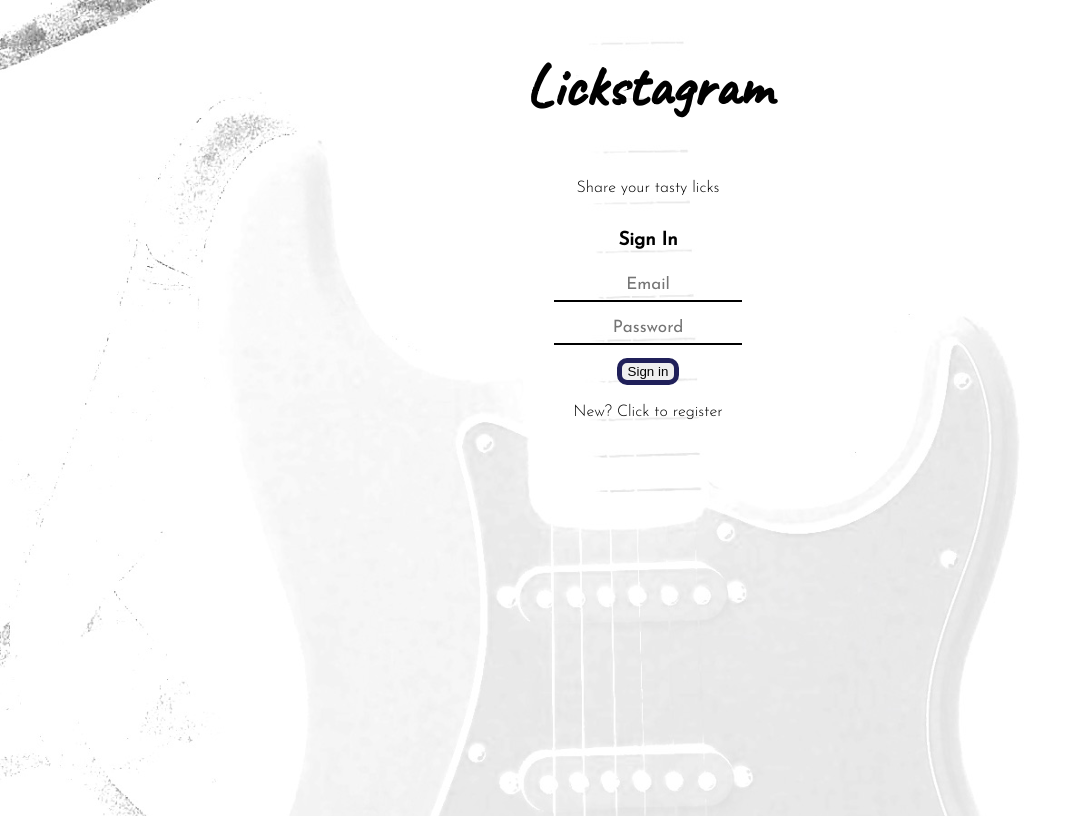
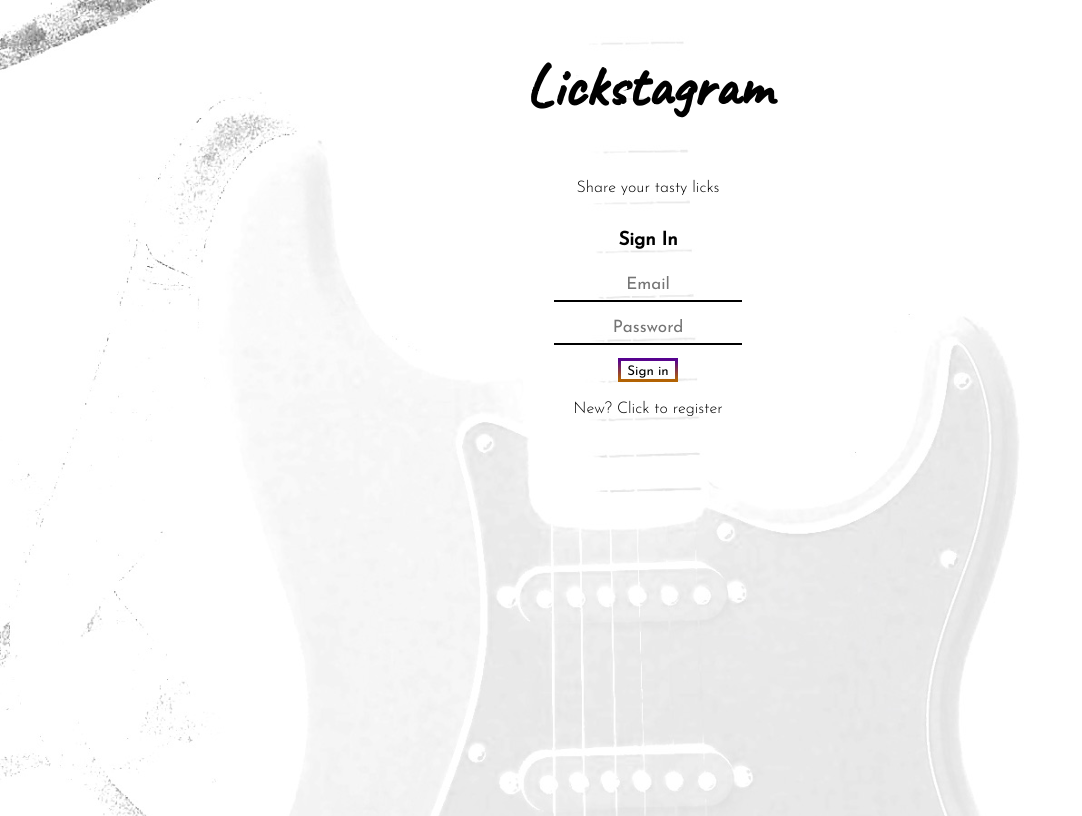
Before and after one commit to fractalscape13/lickstagram, a React (Create React App) app: page / in a window 1280 px wide. Shown: the whole page, without its empty margins (0-1082 px from the left). Built offline with nearby package versions, Linux system fonts and the light colour scheme; no server answers.

Commit message:
update button styling

```diff
--- a/src/App.css
+++ b/src/App.css
@@ -95,9 +95,14 @@ h2 {
 }
 
 button {
-  border: 5px solid rgb(32, 32, 90);
-  border-radius: 10px;
+  padding-top: 4px;
+  font-family: inherit;
   margin: 3px;
+  border-width: 3px;
+  border-image:
+  linear-gradient(rgb(85, 1, 145), rgb(180, 100, 1)) 1;
+  border-radius: 10em;
+  background-color: transparent;
 }
 
 button:hover {
@@ -141,6 +146,7 @@ a {
   text-decoration: none;
   width: 50px;
   height: 50px;
+  color: indigo;
   /* color: black; */
 }
 
@@ -168,7 +174,6 @@ a:hover {
 
 .dropdown {
   position: relative;
-  /* display: inline-block; */
   margin: 0;
   padding: 0;
   width: 50px;
@@ -187,6 +192,15 @@ a:hover {
   display: block;
 }
 
+.dropdown input {
+  font-size: 14px;
+}
+
+.dropdown-desc {
+  margin-left: 5px;
+  overflow: auto;
+}
+
 img {
   max-width: 50px;
   margin-bottom: 15px;
```
